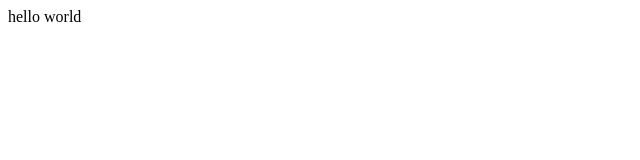
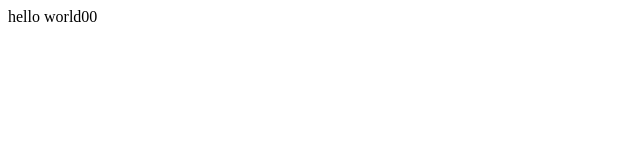
Before and after one commit to yanyanhong/blog, a plain HTML site: page index.html in a window 1280 px wide. Shown: the full height of the page, 0-640 px from the left. Drawn offline with Linux system fonts and the light colour scheme.

Commit message:
Update index.html

```diff
--- a/index.html
+++ b/index.html
@@ -5,7 +5,7 @@
     <title>你好啊</title>
 </head>
 <body>
-    hello world
+    hello world00
 
 </body>
 </html>
```
